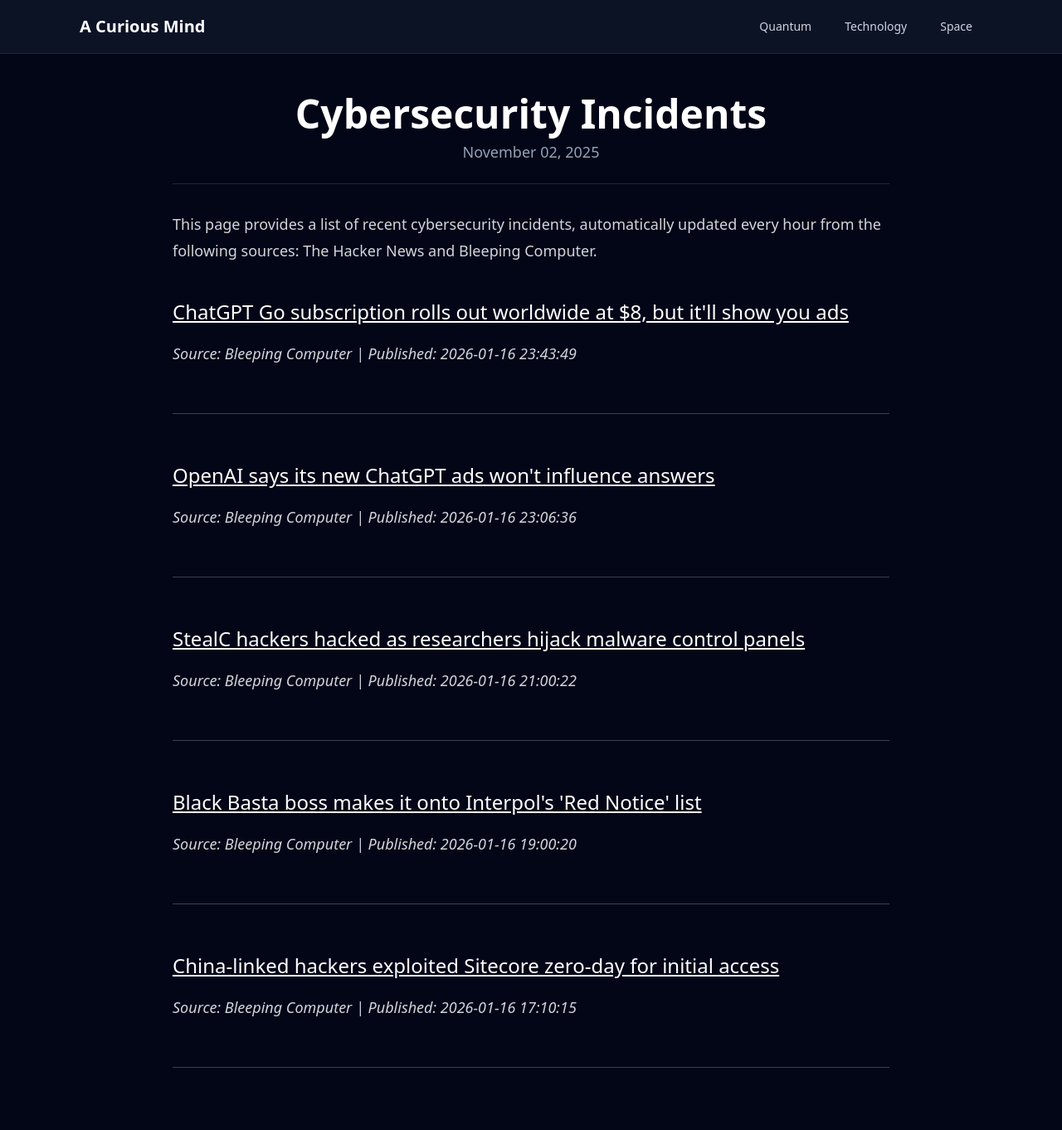
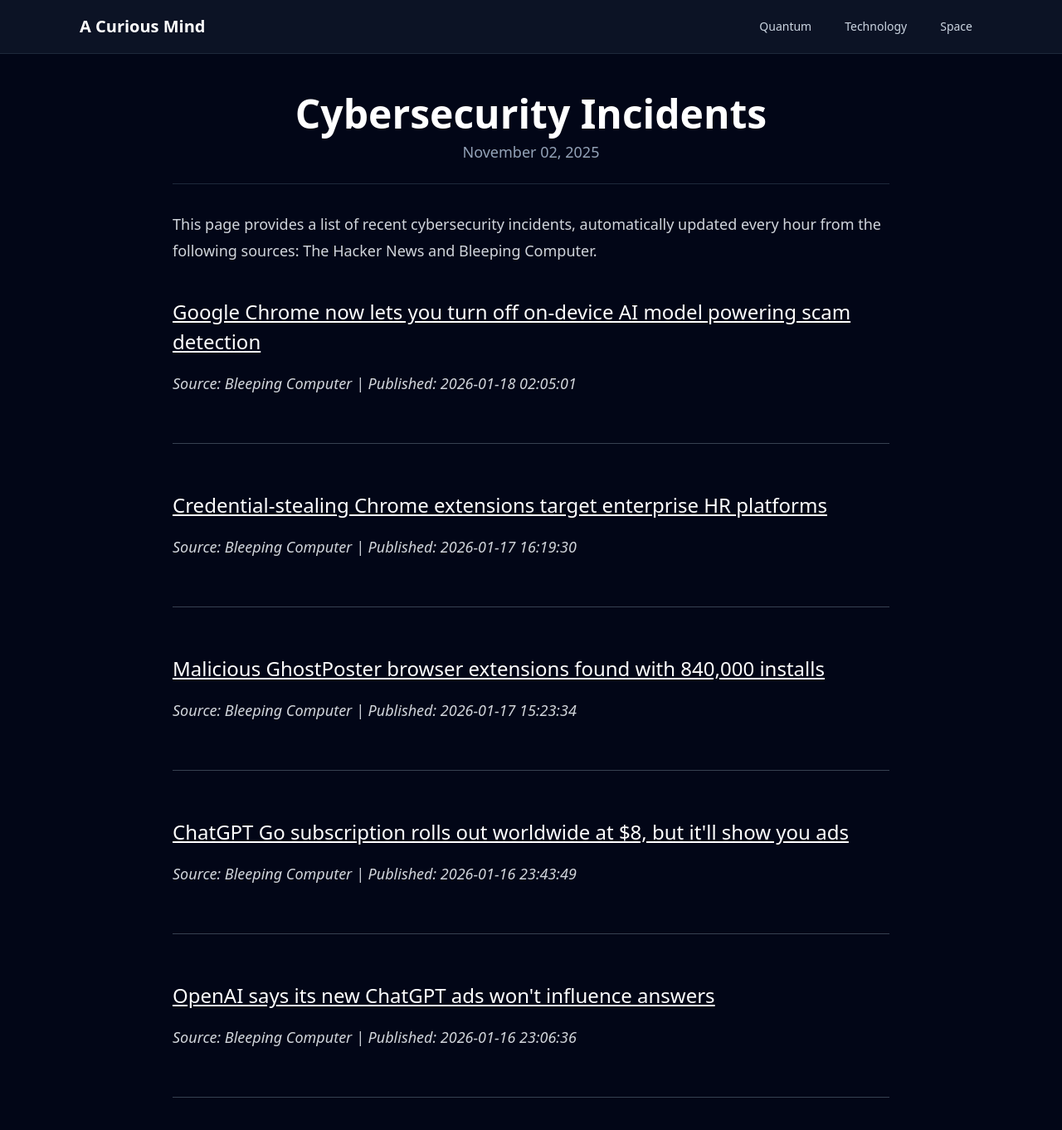
Before and after one commit to onehl7/onehl7.github.io, a Jekyll site: the page built from _posts/2025-11-02-cybersecurity-incidents.md, in a window 1280 px wide and 1400 px high. Shown: the top 1362 px of the window at 83% size. Built offline with Jekyll 4.4.1, drawn with Linux system fonts in a browser that asks for light colours; nearby versions of some CDN libraries.

Commit message:
Update news data

```diff
--- a/_data/news.json
+++ b/_data/news.json
@@ -1,4 +1,22 @@
 [
+  {
+    "source": "Bleeping Computer",
+    "title": "Google Chrome now lets you turn off on-device AI model powering scam detection",
+    "link": "https://www.bleepingcomputer.com/news/artificial-intelligence/google-chrome-now-lets-you-turn-off-on-device-ai-model-powering-scam-detection/",
+    "published": "2026-01-18 02:05:01"
+  },
+  {
+    "source": "Bleeping Computer",
+    "title": "Credential-stealing Chrome extensions target enterprise HR platforms",
+    "link": "https://www.bleepingcomputer.com/news/security/credential-stealing-chrome-extensions-target-enterprise-hr-platforms/",
+    "published": "2026-01-17 16:19:30"
+  },
+  {
+    "source": "Bleeping Computer",
+    "title": "Malicious GhostPoster browser extensions found with 840,000 installs",
+    "link": "https://www.bleepingcomputer.com/news/security/malicious-ghostposter-browser-extensions-found-with-840-000-installs/",
+    "published": "2026-01-17 15:23:34"
+  },
   {
     "source": "Bleeping Computer",
     "title": "ChatGPT Go subscription rolls out worldwide at $8, but it'll show you ads",
@@ -10,23 +28,5 @@
     "title": "OpenAI says its new ChatGPT ads won't influence answers",
     "link": "https://www.bleepingcomputer.com/news/artificial-intelligence/openai-says-its-new-chatgpt-ads-wont-influence-answers/",
     "published": "2026-01-16 23:06:36"
-  },
-  {
-    "source": "Bleeping Computer",
-    "title": "StealC hackers hacked as researchers hijack malware control panels",
-    "link": "https://www.bleepingcomputer.com/news/security/stealc-hackers-hacked-as-researchers-hijack-malware-control-panels/",
-    "published": "2026-01-16 21:00:22"
-  },
-  {
-    "source": "Bleeping Computer",
-    "title": "Black Basta boss makes it onto Interpol's 'Red Notice' list",
-    "link": "https://www.bleepingcomputer.com/news/security/black-basta-boss-makes-it-onto-interpols-red-notice-list/",
-    "published": "2026-01-16 19:00:20"
-  },
-  {
-    "source": "Bleeping Computer",
-    "title": "China-linked hackers exploited Sitecore zero-day for initial access",
-    "link": "https://www.bleepingcomputer.com/news/security/china-linked-hackers-exploited-sitecore-zero-day-for-initial-access/",
-    "published": "2026-01-16 17:10:15"
   }
 ]
```
